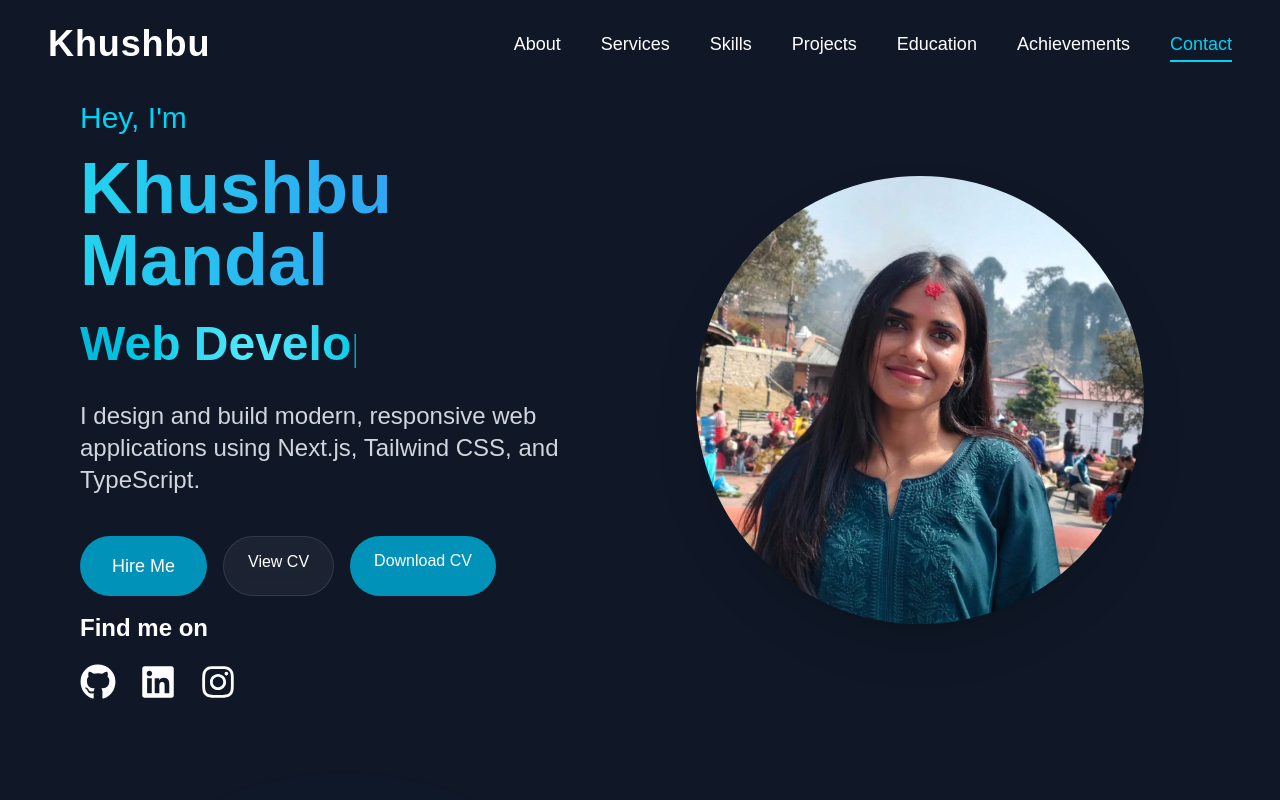
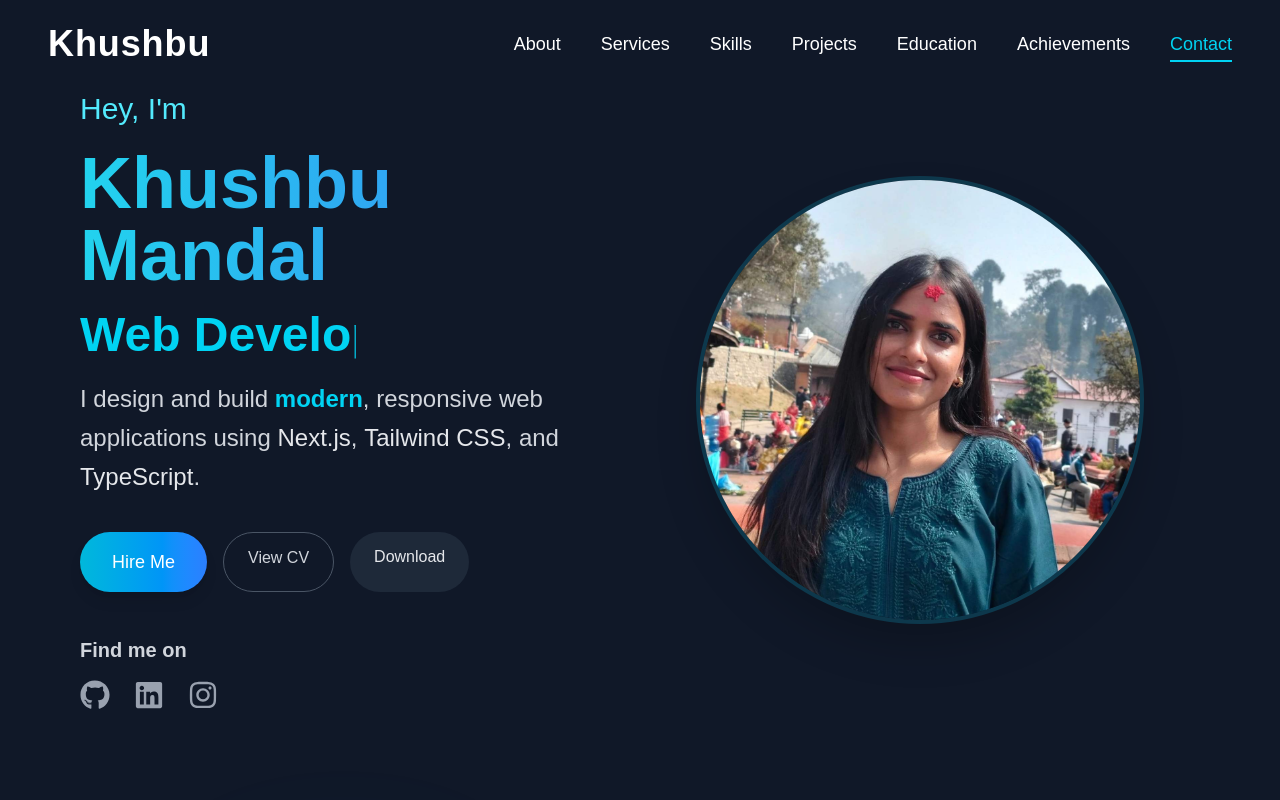
Before and after one commit to Khushbumandal2060/Portfolio, a Next.js app in the folder portfolio-ts/: page / in a window 1280 px wide. Shown: the top 800 px of the page. Built offline with nearby package versions, Linux system fonts and the light colour scheme.

Commit message:
Updated Hero Section

```diff
--- a/portfolio-ts/src/components/Hero.tsx
+++ b/portfolio-ts/src/components/Hero.tsx
@@ -12,62 +12,77 @@ export default function Hero() {
       id="about"
       className="min-h-screen flex flex-col-reverse md:flex-row justify-center items-center bg-gray-900 text-white px-6 md:px-20"
     >
-      {/* Left Text Section */}
+      {/* LEFT TEXT */}
       <motion.div
         initial={{ opacity: 0, x: -50 }}
         animate={{ opacity: 1, x: 0 }}
         transition={{ duration: 0.6 }}
-        className="md:w-1/2 flex flex-col items-center md:items-start text-center md:text-left space-y-4"
+        className="md:w-1/2 flex flex-col items-center md:items-start text-center md:text-left space-y-5"
       >
-        <p className="text-xl md:text-2xl lg:text-3xl text-cyan-400 font-medium">
+        {/* Intro */}
+        <p className="text-xl md:text-2xl lg:text-3xl text-cyan-300 font-medium">
           Hey, I'm
         </p>
 
+        {/* Name */}
         <h1 className="text-5xl md:text-7xl font-bold gradient-text">
           Khushbu Mandal
         </h1>
 
-        {/* Cylon Effect */}
-        <div className="overflow-hidden mt-2">
+        {/* Role */}
+        <div className="overflow-hidden">
           <motion.h2
-            className="text-3xl md:text-4xl lg:text-5xl font-semibold relative inline-block text-white"
+            className="text-3xl md:text-4xl lg:text-5xl font-semibold"
             initial={{ clipPath: "inset(0 100% 0 0)" }}
-            animate={{ clipPath: ["inset(0 100% 0 0)", "inset(0 0% 0 0)", "inset(0 100% 0 0)"] }}
+            animate={{
+              clipPath: [
+                "inset(0 100% 0 0)",
+                "inset(0 0% 0 0)",
+                "inset(0 100% 0 0)",
+              ],
+            }}
             transition={{
               duration: 3,
               repeat: Infinity,
-              repeatType: "loop",
             }}
           >
-            <span className="bg-gradient-to-r from-cyan-500 via-cyan-300 to-cyan-500 bg-clip-text text-transparent">
-              {text}
-            </span>
+            <span className="text-cyan-400">{text}</span>
           </motion.h2>
         </div>
 
-        <p className="text-lg md:text-xl lg:text-2xl text-gray-300 max-w-lg mt-4">
-          I design and build modern, responsive web applications using Next.js, Tailwind CSS, and TypeScript.
+        {/* Description */}
+        <p className="text-lg md:text-xl lg:text-2xl text-gray-300 max-w-lg leading-relaxed">
+          I design and build{" "}
+          <span className="text-cyan-400 font-semibold">modern</span>, responsive
+          web applications using{" "}
+          <span className="text-gray-200 font-medium">Next.js</span>,{" "}
+          <span className="text-gray-200 font-medium">Tailwind CSS</span>, and{" "}
+          <span className="text-gray-200 font-medium">TypeScript</span>.
         </p>
 
-        {/* Buttons */}
-        <div className="flex flex-col sm:flex-row gap-4 mt-6">
+        {/* BUTTONS */}
+        <div className="flex flex-col sm:flex-row gap-4 mt-4">
           <button
             onClick={() =>
               document.getElementById("contact")?.scrollIntoView({
                 behavior: "smooth",
               })
             }
-  className="bg-cyan-600 hover:bg-cyan-500 px-8 py-4 rounded-full  text-lg"
+            className="px-8 py-4 rounded-full text-lg font-medium
+            bg-gradient-to-r from-cyan-500 to-blue-500
+            hover:from-cyan-400 hover:to-blue-400
+            transition shadow-lg hover:shadow-cyan-500/30"
           >
             Hire Me
           </button>
-
 
           <div className="flex gap-4">
             <a
               href="/Khushbu Mandal(CV).pdf"
               target="_blank"
-    className="glass px-6 py-3 rounded-full"
+              className="px-6 py-3 rounded-full border border-gray-600
+              text-gray-300 hover:text-white hover:border-cyan-400
+              transition"
             >
               View CV
             </a>
@@ -75,56 +90,49 @@ export default function Hero() {
             <a
               href="/Khushbu Mandal(CV).pdf"
               download
-    className="bg-cyan-600 px-6 py-3 rounded-full"
+              className="px-6 py-3 rounded-full bg-gray-800
+              hover:bg-gray-700 transition text-gray-200"
             >
-    Download CV
+              Download
             </a>
           </div>
         </div>
 
-        {/* Social */}
-        <div>
-          <h3 className="text-white font-semibold mb-5 text-xl md:text-2xl">
+        {/* SOCIAL */}
+        <div className="mt-6">
+          <h3 className="text-gray-300 font-semibold mb-4 text-xl">
             Find me on
           </h3>
 
-          <div className="flex gap-6 text-3xl md:text-4xl">
-
-            {/* GitHub */}
+          <div className="flex gap-6 text-3xl">
             <Link
               href="https://github.com/Khushbumandal2060"
               target="_blank"
-              rel="noopener noreferrer"
-              className="hover:text-cyan-400 transition transform hover:scale-110"
+              className="text-gray-400 hover:text-cyan-400 transition transform hover:scale-110"
             >
               <FaGithub />
             </Link>
 
-            {/* LinkedIn */}
             <Link
               href="https://www.linkedin.com/in/khushbu-kumari-mandal-99637b343/"
               target="_blank"
-              rel="noopener noreferrer"
-              className="hover:text-cyan-400 transition transform hover:scale-110"
+              className="text-gray-400 hover:text-cyan-400 transition transform hover:scale-110"
             >
               <FaLinkedin />
             </Link>
 
-            {/* Instagram */}
             <Link
               href="https://www.instagram.com/khushbumandal15/"
               target="_blank"
-              rel="noopener noreferrer"
-              className="hover:text-cyan-400 transition transform hover:scale-110"
+              className="text-gray-400 hover:text-cyan-400 transition transform hover:scale-110"
             >
               <FaInstagram />
             </Link>
-
           </div>
         </div>
       </motion.div>
 
-      {/* Right Image Section */}
+      {/* RIGHT IMAGE */}
       <motion.div
         initial={{ opacity: 0, x: 50 }}
         animate={{ opacity: 1, x: 0 }}
@@ -136,7 +144,10 @@ export default function Hero() {
           alt="Khushbu Profile"
           width={900}
           height={900}
-          className="rounded-full shadow-2xl object-cover w-72 h-72 md:w-96 md:h-96 lg:w-[28rem] lg:h-[28rem] transition-transform hover:scale-105"
+          className="rounded-full shadow-2xl object-cover
+          w-72 h-72 md:w-96 md:h-96 lg:w-[28rem] lg:h-[28rem]
+          border-4 border-cyan-500/20
+          hover:scale-105 transition"
         />
       </motion.div>
     </section>
```
Lines whose indentation alone changed are shown as unchanged.
